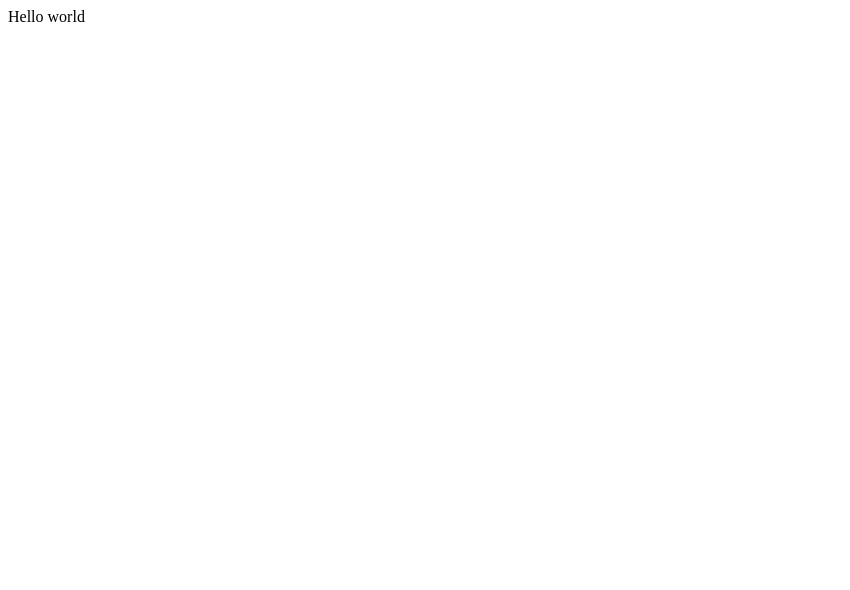
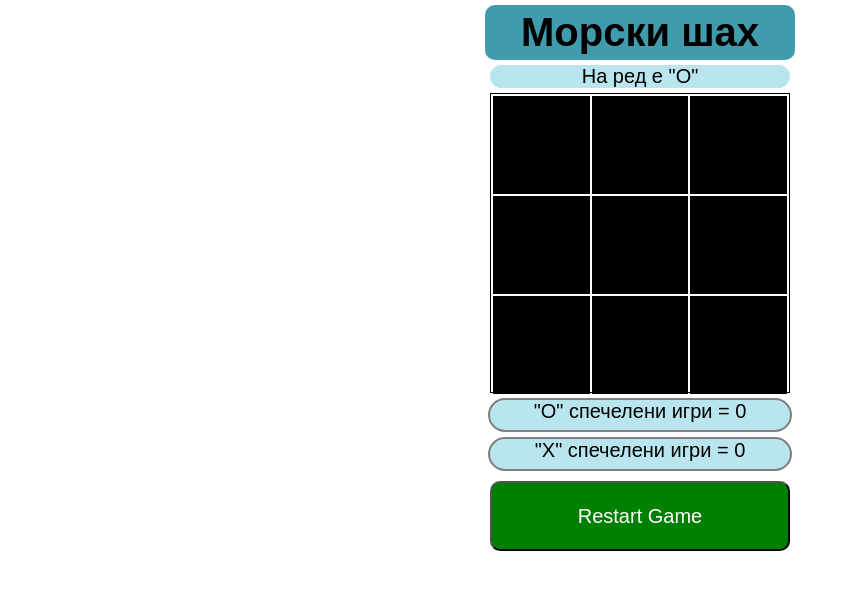
Before and after one commit to aleksandar-sokolov/aleksandar-sokolov.github.io, a plain HTML site: page index.html in a window 1280 px wide. Shown: the whole page, without its empty margins (0-850 px from the left). Drawn offline with Linux system fonts and the light colour scheme.

Commit message:
publish tictactoe

```diff
--- a/index.html
+++ b/index.html
@@ -1,12 +1,43 @@
 <!DOCTYPE html>
 <html lang="en">
+
 <head>
     <meta charset="UTF-8">
-    <meta http-equiv="X-UA-Compatible" content="IE=edge">
     <meta name="viewport" content="width=device-width, initial-scale=1.0">
-    <title>AS</title>
+    <title>Морски шах</title>
+    <link rel="stylesheet" href="style.css">
 </head>
+
 <body>
-    <div>Hello world</div>
-</body>
-</html>
+
+    <h1>Морски шах</h1>
+
+    <p class="turn"></p>
+    <table>
+        <tbody>
+
+            <tr>
+                <td></td>
+                <td></td>
+                <td></td>
+            </tr>
+            <tr>
+                <td></td>
+                <td></td>
+                <td></td>
+            </tr>
+            <tr>
+                <td></td>
+                <td></td>
+                <td></td>
+            </tr>
+
+        </tbody>
+        </table>
+        <p class="score">"O" спечелени игри = <span id="Oplayer">0</span></p>
+        <p class="score">"Х" спечелени игри = <span id="Xplayer">0</span></p>
+        <script src="solution.js"></script>
+        <script>document.onload = solve()</script>
+    </body>
+
+    </html>
--- /dev/null
+++ b/solution.js
@@ -0,0 +1,66 @@
+
+function solve() {
+    const body = document.querySelector('body');
+    const table = document.querySelector('table');
+    const tds = document.querySelectorAll('td');
+    const nextTurn = document.querySelector('p.turn');
+
+    const btn = document.createElement('button');
+    const p = document.createElement('p');
+    body.appendChild(p)
+    btn.textContent = "Restart Game";
+    const players = {
+        'O' : document.querySelector('#Oplayer'),
+        'X' : document.querySelector('#Xplayer')
+    }
+
+    body.appendChild(btn)
+
+    const rowsColsAndDiag = [[tds[0], tds[1], tds[2]],
+    [tds[3], tds[4], tds[5]],
+    [tds[6], tds[7], tds[8]],
+    [tds[0], tds[3], tds[6]],
+    [tds[1], tds[4], tds[7]],
+    [tds[2], tds[5], tds[8]],
+    [tds[0], tds[4], tds[8]],
+    [tds[2], tds[4], tds[6]]];
+
+    // 0 1 2
+    // 3 4 5
+    // 6 7 8
+    table.addEventListener('click', xOrO);
+
+    let lastElement = 'X'
+    nextTurn.textContent = `На ред е "${lastElement === 'X' ? 'O' : 'X'}"`
+
+    function xOrO(e) {
+        if (e.target.nodeName === 'TBODY' || e.target.nodeName === 'TABLE') { return };
+
+        lastElement === 'X' ? lastElement = 'O' : lastElement = 'X'
+        if (e.target.textContent === ''){
+            e.target.textContent = lastElement;
+            nextTurn.textContent = `На ред е "${lastElement === 'X' ? 'O' : 'X'}"`
+        }
+
+        function reduseAndFindMatch(x) {
+            let result = x.reduce((acc, curr) => acc + curr.textContent, '');
+            if (result === 'OOO' || result === 'XXX') {
+                return result;
+            }
+        }
+
+        if (rowsColsAndDiag.find(reduseAndFindMatch)) {
+            p.textContent = `"${lastElement}" WIN THIS GAME!!!`
+            btn.textContent = "START NEW GAME"
+            players[lastElement].textContent++
+
+        }
+    }
+
+    btn.addEventListener('click', function (){
+        Array.from(tds).forEach(e=>e.textContent= '');
+        p.textContent = '';
+        btn.textContent = "Restart Game";
+    })
+
+}
--- /dev/null
+++ b/style.css
@@ -0,0 +1,80 @@
+/* @import url("https://fonts.googleapis.com/css?family=Neucha|Cabin+Sketch&display=swap"); */
+
+h1{
+    font-size: 40px;
+    text-align: center;
+    background-color: rgb(64, 155, 172);
+    width: 300px;
+    border-radius: 10px;
+    margin-left: auto;
+    margin-right: auto;
+    margin-top: 5px;
+    margin-bottom: 5px;
+    padding: 5px;
+
+}
+
+body{
+    margin: 0px;
+    font-family: Arial, Helvetica, sans-serif;
+    text-align: center;
+
+}
+
+table, th, td {
+    border: 1px solid black;
+  }
+
+
+  table{
+    display: block;
+    margin-left: auto;
+    margin-right: auto;
+
+      width: 300px;
+      height: 300px;
+  }
+
+  td{
+
+      background-color: black;
+      font-style: inherit;
+      color: ivory;
+      width: 94px;
+      height: 94px;
+      font-size: 80px;
+      text-align: center;
+      margin-left: auto;
+      margin-right: auto;
+  }
+
+  .score{
+     border: 2px solid grey;
+     margin-top: 5px;
+     margin-bottom: 5px;
+     height: 30px;
+
+  }
+
+  p{
+      width: 300px;
+      margin: 100px, 10px, 40px, 10px;
+      font-size: 20px;
+      margin-left: auto;
+      margin-right: auto;
+      background-color: rgb(185, 230, 238);
+      border-radius: 20px;
+      margin-top: 5px;
+      margin-bottom: 5px;
+  }
+
+  button{
+    margin-top: 5px;
+    margin-bottom: 5px;
+      width: 300px;
+      height: 70px;
+      color: white;
+      background-color: green;
+      font-size: 20px;
+      border-radius: 10px;
+  }
```
